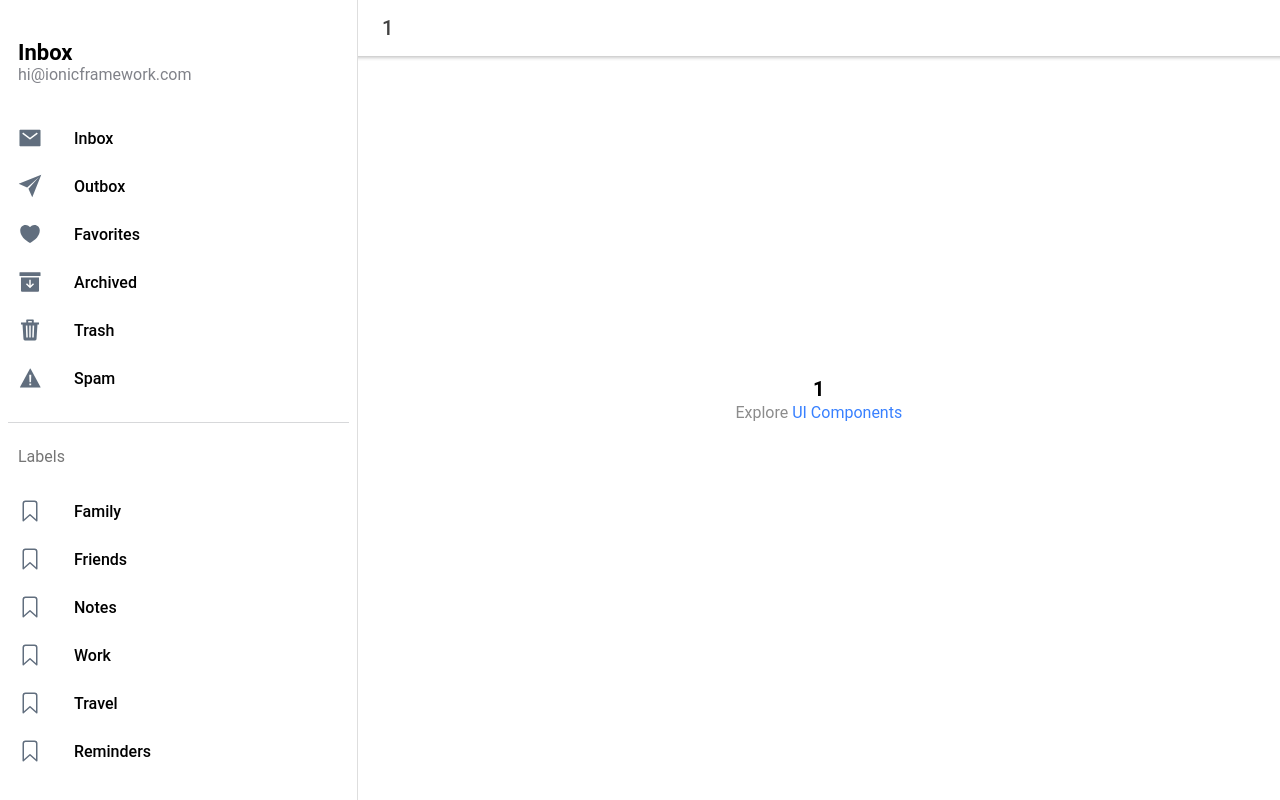
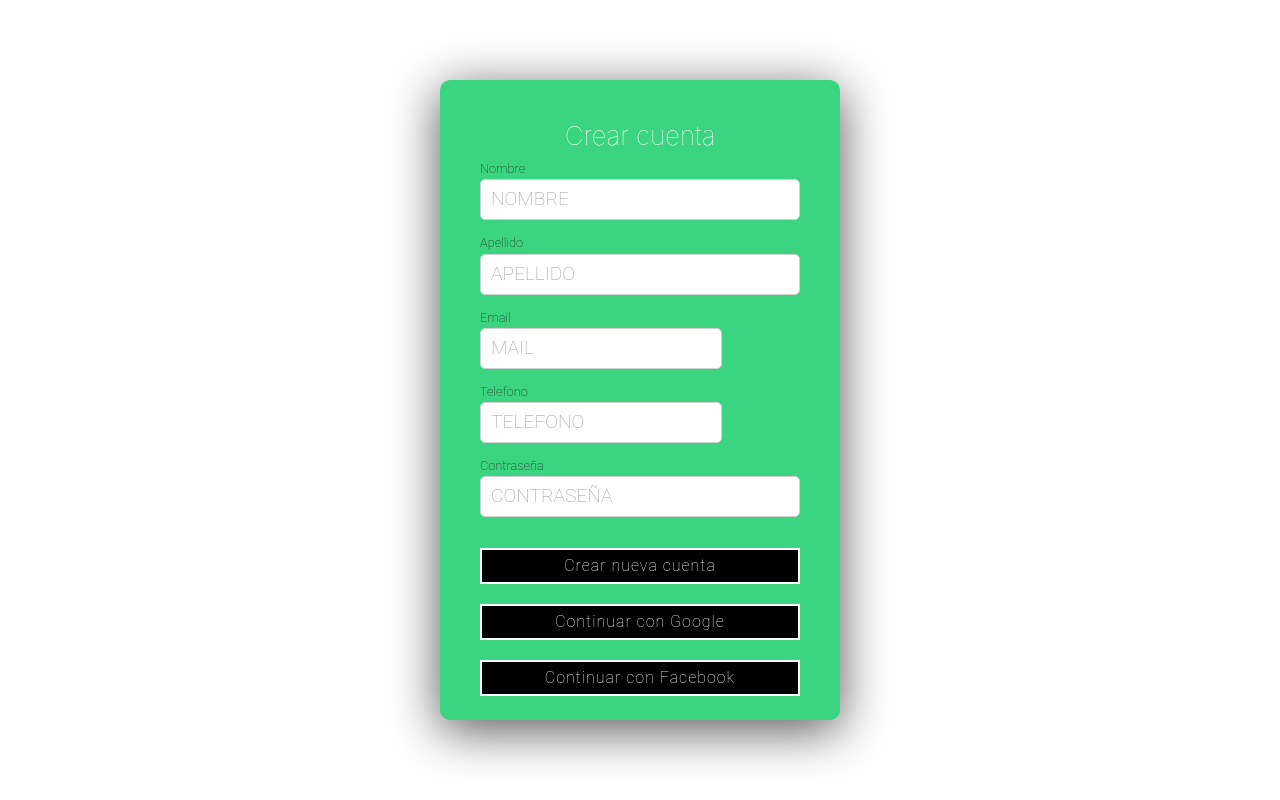
Before and after one commit to 4ri4s/apparkme, a React (Create React App) app: page /page/1 in a window 1280 px wide. Built offline with nearby package versions, Linux system fonts and the light colour scheme.

Commit message:
login en proceso

```diff
--- a/package.json
+++ b/package.json
@@ -6,8 +6,12 @@
     "-": "0.0.1",
     "@capacitor/android": "^2.4.1",
     "@capacitor/core": "^2.4.1",
+    "@fortawesome/fontawesome-svg-core": "^1.2.30",
+    "@fortawesome/free-solid-svg-icons": "^5.14.0",
+    "@fortawesome/react-fontawesome": "^0.1.11",
     "@ionic/react": "^5.0.7",
     "@ionic/react-router": "^5.0.7",
+    "@material-ui/core": "^4.11.0",
     "@testing-library/jest-dom": "^4.2.4",
     "@testing-library/react": "^9.4.0",
     "@testing-library/user-event": "^8.0.3",
--- a/src/App.tsx
+++ b/src/App.tsx
@@ -21,6 +21,8 @@ import '@ionic/react/css/text-transformation.css';
 import '@ionic/react/css/flex-utils.css';
 import '@ionic/react/css/display.css';
 
+import Register from './pages/Register'
+
 /* Theme variables */
 import './theme/variables.css';
 
@@ -30,9 +32,10 @@ const App: React.FC = () => {
     <IonApp>
       <IonReactRouter>
         <IonSplitPane contentId="main">
-          <Menu />
+          {/* <Menu /> */}
           <IonRouterOutlet id="main">
             <Route path="/page/:name" component={Page} exact />
+            <Route path="/page/:register" component={Register} exact />
             <Redirect from="/" to="/page/Inbox" exact />
           </IonRouterOutlet>
         </IonSplitPane>
--- /dev/null
+++ b/src/pages/Register.css
@@ -0,0 +1,115 @@
+.wrapper {
+    height: 100vh;
+    width: 100%;
+    display: flex;
+    flex-direction: column;
+    justify-content: center;
+    align-items: center;
+    background-color: #FFFFFF;
+
+  }
+
+  .form-wrapper {
+    width: 400px;
+    display: flex;
+    flex-direction: column;
+    padding: 20px 40px;
+    border-radius: 10px;
+    box-shadow: 0px 10px 50px #555;
+    background-color: #3bd480;
+  }
+
+  form {
+    width: 100%;
+    display: flex;
+    flex-wrap: wrap;
+  }
+
+  h1 {
+    text-align: center;
+    width: 100%;
+    color: #FFFFFF;
+    font-weight: lighter;
+    font-family: -apple-system, BlinkMacSystemFont, "Segoe UI", Roboto, Oxygen,
+      Ubuntu, Cantarell, "Open Sans", "Helvetica Neue", sans-serif;
+  }
+
+  label {
+    font-size: 0.8em;
+    margin-bottom: 0.25em;
+    color: #222;
+    font-weight: lighter;
+  }
+
+  input {
+    padding: 10px 10px;
+    border-radius: 5px;
+    outline: none;
+    border: 1px solid #cfcfcf;
+  }
+
+  input::placeholder {
+    font-size: 1.2em;
+    font-weight: lighter;
+    color: #999;
+  }
+
+
+
+  .nombre,
+  .apellido,
+  .telefono,
+  .mail,
+  .password {
+    display: flex;
+    flex-direction: column;
+    margin-bottom: 15px;
+  }
+
+
+  .nombre,
+  .apellido,
+  .telefono
+  .mail,
+  .password {
+    width: 100%;
+  }
+
+  .createAccount {
+    width: 100%;
+    display: flex;
+    flex-direction: column;
+    align-items: center;
+  }
+
+  .createAccount button {
+    background-color: #000000;
+    color: #fff;
+    border: 2px solid #fff;
+    width: 100%;
+    margin-top: 1em;
+    padding: 8px 0px;
+    font-size: 1em;
+    font-weight: lighter;
+    letter-spacing: 1px;
+    margin-bottom: 0.25em;
+  }
+
+  .createAccount button {
+    background-color: #000000;
+    color: #fff;
+    border: 2px solid #fff;
+    width: 100%;
+    margin-top: 1em;
+    padding: 8px 0px;
+    font-size: 1em;
+    font-weight: lighter;
+    letter-spacing: 1px;
+    margin-bottom: 0.25em;
+  }
+
+  .createAccount button:hover {
+    color: #fff;
+    background-color: #000000;
+    border: 2px solid #519e8a;
+  }
--- /dev/null
+++ b/src/pages/Register.tsx
@@ -0,0 +1,112 @@
+import React, { useState } from 'react';
+import { Container, FormControl, InputLabel, Input, FormHelperText } from '@material-ui/core'
+
+import './Register.css';
+
+
+
+export default function Register() {
+
+    const [datos, setDatos] = useState({
+        nombre: '',
+        apellido: '',
+        mail: '',
+        telefono: '',
+        password: ''
+    })
+
+    const handleInputChange = (e: any) => {
+        setDatos({
+            ...datos,
+            [e.target.name]: e.target.value
+
+        })
+    }
+
+    const enviarDatos = (e: any) => {
+        e.preventDefault();
+        console.log(datos.nombre + '  ' + datos.apellido + ' ' + datos.mail + ' ' + datos.telefono + ' ' + datos.password + ' ')
+    }
+
+
+
+    return (
+
+        <div className="wrapper">
+            <div className="form-wrapper">
+                <h1>Crear cuenta</h1>
+                <form onSubmit={enviarDatos} >
+                    <div className="nombre">
+                        <label htmlFor="nombre">Nombre</label>
+                        <input
+                            placeholder="NOMBRE"
+                            className="form-control"
+                            type="text"
+                            name="nombre"
+                            onChange={handleInputChange}
+                        ></input>
+                    </div>
+                    <div className="apellido">
+                        <label htmlFor="apellido">Apellido</label>
+                        <input
+                            placeholder="APELLIDO"
+                            className="form-control"
+                            type="text"
+                            name="apellido"
+                            onChange={handleInputChange}
+                        ></input>
+
+                    </div>
+                    <div className="mail">
+                        <label htmlFor="mail">Email</label>
+                        <input
+                            placeholder="MAIL"
+                            className="form-control"
+                            type="text"
+                            name="mail"
+                            onChange={handleInputChange}
+                        ></input>
+
+                    </div>
+                    <div className="telefono">
+                        <label htmlFor="telefono">Telefono</label>
+                        <input
+                            placeholder="TELEFONO"
+                            className="form-control"
+                            type="text"
+                            name="telefono"
+                            onChange={handleInputChange}
+                        ></input>
+
+                    </div>
+
+                    <div className="password">
+                        <label htmlFor="password">Contraseña</label>
+                        <input
+                            placeholder="CONTRASEÑA"
+                            className="form-control"
+                            type="password"
+                            name="password"
+                            onChange={handleInputChange}
+                        ></input>
+
+                    </div>
+                    <div className="createAccount">
+                        <button type="submit">Crear nueva cuenta</button>
+
+                    </div>
+
+                    <div className="createAccount">
+                        <button > Continuar con Google</button>
+                    </div>
+                    <div className="createAccount">
+                        <button > Continuar con Facebook</button>
+                    </div>
+
+
+                </form>
+            </div>
+        </div>
+
+    )
+}
```
Also changed, not shown: 3 other files (tests, documents, lock files or other folders).
